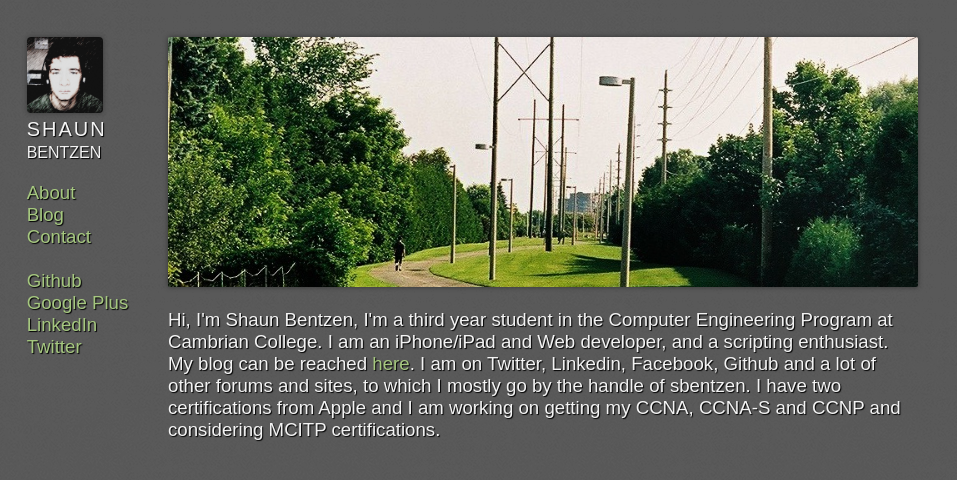
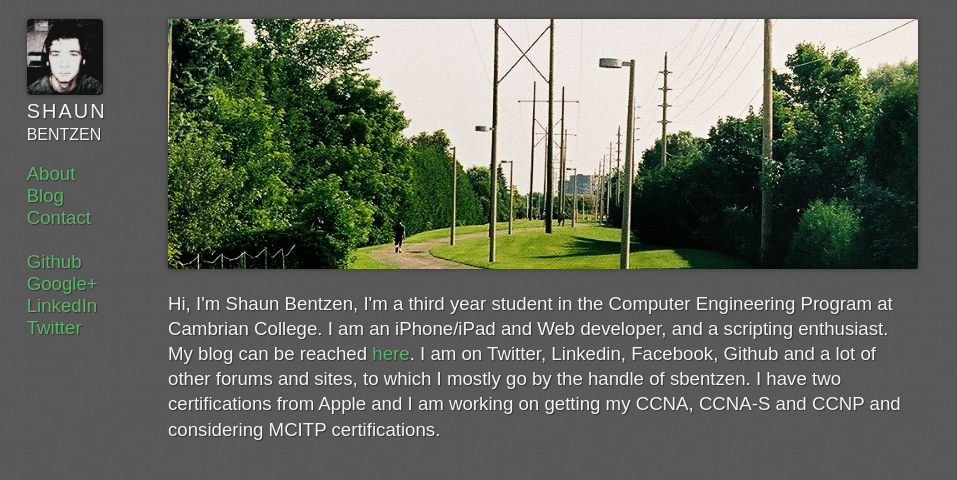
Before and after one commit to sbentzen/sbentzen.github.com, a Jekyll site: the page built from index.html, in a window 1280 px wide. Shown: the top 480 px of the page, without its empty margins (0-957 px from the left). Built offline with Jekyll 4.4.1, drawn with Linux system fonts in a browser that asks for light colours; nearby versions of some CDN libraries; Markdown is read by kramdown in place of the engine named in the settings.

Commit message:
Added ALT tags and did some more re-jigging

```diff
--- a/_includes/sidebar.html
+++ b/_includes/sidebar.html
@@ -1,15 +1,15 @@
-<div id="_sidebar">
+<div id="sidebar">
 	<a href="/">
-		<img id="myface" src="/images/MyFace.jpg">
+		<img id="myface" src="/images/MyFace.jpg" alt="My Face">
 	</a>
 	<span class="name" style="font-size:15pt;letter-spacing:0.1em;">shaun</span><br/><span class="name" style="font-size:12pt;">bentzen</span>
 	<ul>
 	    <li><a href="/index.html">About</a></li>
 	    <li><a href="/blog.html">Blog</a></li>
 	    <li><a href="mailto:sbentzen@gmail.com">Contact</a></li>
-	    <br/>
+		<li><br/></li>
 	    <li><a href="https://github.com/sbentzen">Github</a></li>
-	    <li><a href="https://plus.google.com/114535672384891706672">Google Plus</a></li>
+	    <li><a href="https://plus.google.com/114535672384891706672">Google+</a></li>
 	    <li><a href="http://ca.linkedin.com/pub/shaun-bentzen/2b/264/713">LinkedIn</a></li>
 	    <li><a href="http://twitter.com/smbentzen">Twitter</a></li>
 	</ul>
--- a/_layouts/default.html
+++ b/_layouts/default.html
@@ -2,7 +2,9 @@
 <head>
     {%include header.html%}
 </head>
-<body >
-    {%include sidebar.html%}
-	{{content}}
+<body>
+   	 {%include sidebar.html%}
+		<div id="content">
+		{{content}}
+	</div>
 </body>
--- a/_layouts/post.html
+++ b/_layouts/post.html
@@ -1,7 +1,5 @@
 ---
 layout: default
 ---
-<div id="content">
-	<h1>{{ page.title }}</h1>
-	<p>{{ content }}</p>
-</div>
+<h2>{{ page.title }}</h2>
+<p>{{ content }}</p>
--- a/blog.html
+++ b/blog.html
@@ -2,9 +2,6 @@
 layout: default
 title: Blog
 ---
-{% include sidebar.html %}
-<div id="content">
-    <h1>All My Posts</h1>
 <ul id="post_listing">
 {% for post in site.posts %}
 <li>
@@ -13,4 +10,3 @@
 </li>
 {% endfor %}
 </ul>
-</div>
--- a/index.html
+++ b/index.html
@@ -3,10 +3,8 @@
 
 title: Shaun Bentzen
 ---
-<div id="content">
-	<img id="header_image" src="/images/landing.jpg">
-	<br/>
-		<p id="bio">
-			Hi, I'm Shaun Bentzen, I'm a third year student in the Computer Engineering Program at Cambrian College. I am an iPhone/iPad and Web developer, and a scripting enthusiast. My blog can be reached <a href="blog.html">here</a>. I am on Twitter, Linkedin, Facebook, Github and a lot of other forums and sites, to which I mostly go by the handle of sbentzen. I have two certifications from Apple and I am working on getting my CCNA, CCNA-S and CCNP and considering MCITP certifications.
-		</p>
-</div>
+<img id="header_image" src="/images/landing.jpg" alt="Pathway in Ottawa Ontario">
+<br/>
+	<p id="bio">
+		Hi, I'm Shaun Bentzen, I'm a third year student in the Computer Engineering Program at Cambrian College. I am an iPhone/iPad and Web developer, and a scripting enthusiast. My blog can be reached <a href="blog.html">here</a>. I am on Twitter, Linkedin, Facebook, Github and a lot of other forums and sites, to which I mostly go by the handle of sbentzen. I have two certifications from Apple and I am working on getting my CCNA, CCNA-S and CCNP and considering MCITP certifications.
+	</p>
--- a/stylesheets/style.css
+++ b/stylesheets/style.css
@@ -1,40 +1,49 @@
 /*
-002F32
-42826C
-A5C77F
-FFC861
-C84663
+#7D6EFF
+#5FB367
+#6EFF7D
+#CC766D
+#FF7D6E
 */
 body {
 	display:block;
 	text-align:left;
 	font: 14pt Arial, Helvetica,Verdana, sans-serif;
-	background-image: url("../images/bgp.png");
+	background-image: url("/images/bgp.png");
 	background-repeat: repeat;
-	text-shadow: 1px 1px 1px #000;
+	text-shadow: 1px 1px 1px #333;
 	color:#F3F3F3;
-	margin-top:2em;
+	margin-top:1em;
 }
 div{
 	display:block
 }
-h1{
-	color:#C84663;
+h2{
+	color:#CC766D;
+	border-bottom:1px solid #777;
 }
-a{
-	text-decoration:none;
-	color:#A5C77F;
-}
-a:hover{
-    color:#FFC861;
+h2:hover{
+	color:#FF7D6E;
 }
 ul {
 	padding:0;
 	list-style: none;
 }
-#_sidebar{
+p{
+	line-height:1.35em;
+}
+a{
+	text-decoration:none;
+	color:#5FB367;
+}
+a:hover{
+    color:#6EFF7D;
+}
+
+#sidebar{
 	position:fixed;
 	padding-left:1em;
+	top:1em;
 	width:125px;
 	height:100%;
 }
```
Lines whose indentation alone changed are shown as unchanged.
